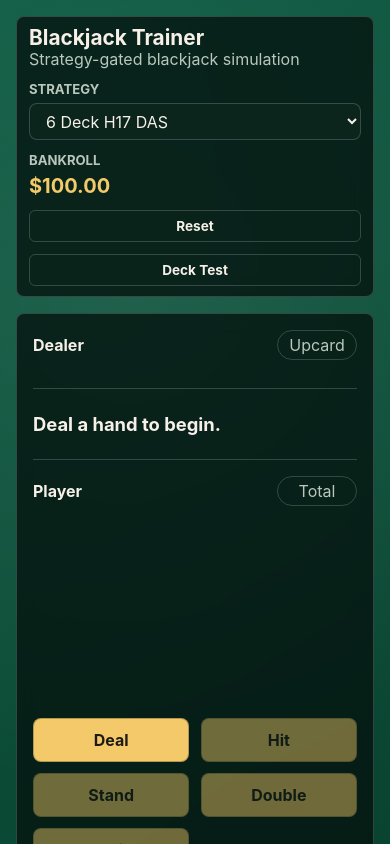
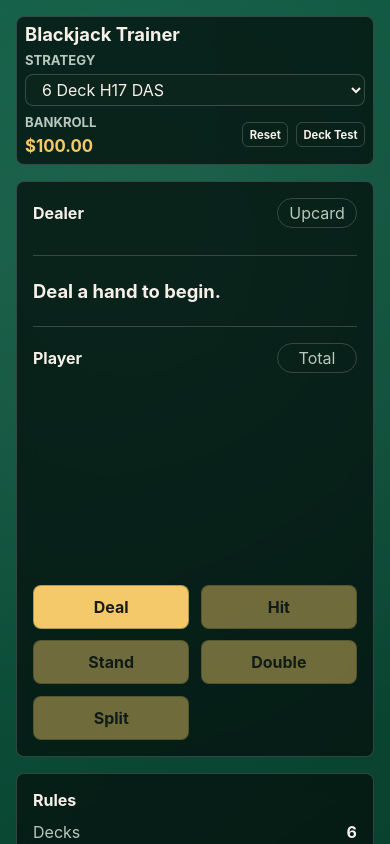
Before and after one commit to scauer/BlackjackTrainer, an Angular app: page / in a window 390 px wide. Shown: the top 844 px of the page. Built offline with nearby package versions, Linux system fonts and the light colour scheme.

Commit message:
Tighten mobile header controls

```diff
--- a/src/app/app.css
+++ b/src/app/app.css
@@ -254,9 +254,45 @@ dd {
 }
 
 @media (max-width: 880px) {
-  .shell,
+  .shell {
+    grid-template-columns: 1fr;
+  }
+
   .topbar {
-    grid-template-columns: 1fr;
+    grid-template-columns: minmax(0, 1fr) auto auto;
+    gap: 0.5rem;
+    padding: 0.5rem;
+  }
+
+  .topbar > div:first-child,
+  .strategy-field {
+    grid-column: 1 / -1;
+  }
+
+  .topbar h1 {
+    font-size: 1.15rem;
+  }
+
+  .topbar .subtle {
+    display: none;
+  }
+
+  .topbar select {
+    min-height: 2rem;
+  }
+
+  .bankroll {
+    grid-column: 1;
+  }
+
+  .bankroll strong {
+    font-size: 1.05rem;
+  }
+
+  .topbar button {
+    min-height: 1.55rem;
+    padding: 0 0.4rem;
+    font-size: 0.7rem;
   }
 
   .actions {
```
